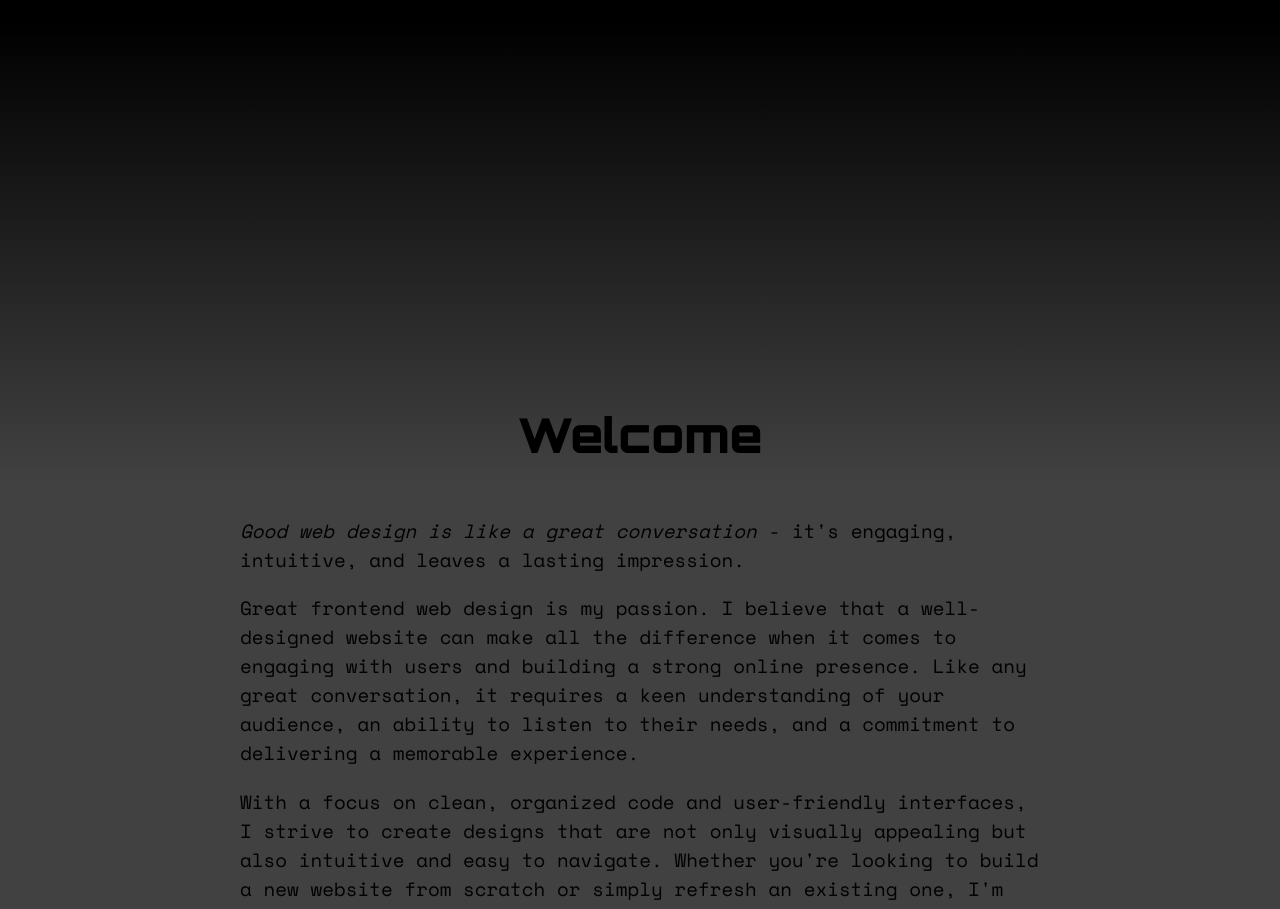
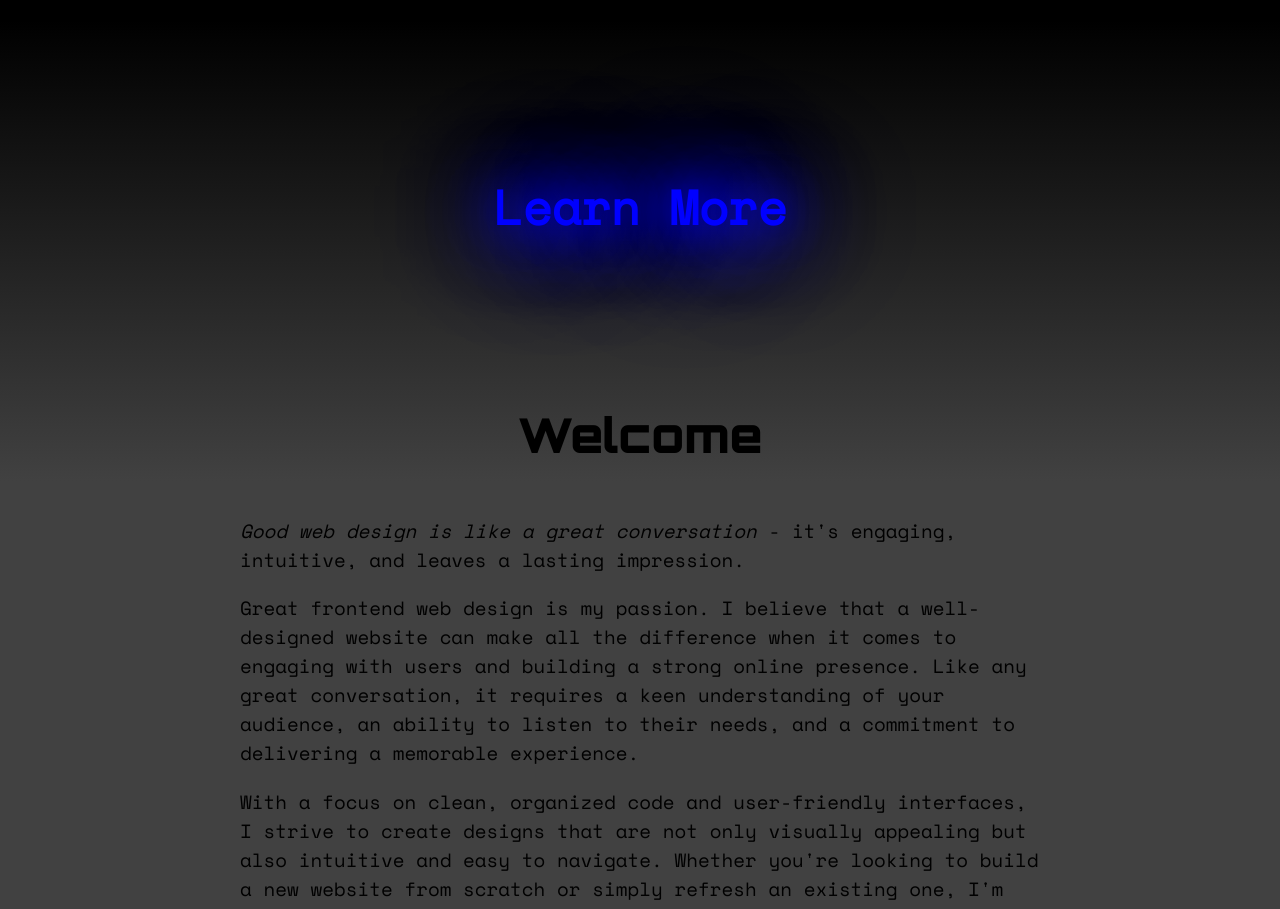
Before and after one commit to coleaniblett/Portfolio, a React (Create React App) app: page / in a window 1280 px wide. Shown: the part 780-1689 px from the top of the page. Built offline with nearby package versions, Linux system fonts and the light colour scheme.

Commit message:
add scroll button to hero

```diff
--- a/src/components/App/App.css
+++ b/src/components/App/App.css
@@ -1,3 +1,7 @@
+html {
+  scroll-behavior: smooth;
+}
+
 body {
   background-color: rgb(66, 65, 65);
 }
--- a/src/components/Hero/Hero.css
+++ b/src/components/Hero/Hero.css
@@ -4,6 +4,9 @@
   font-family: 'Space Mono', monospace;
   background-color: black;
   height: 100dvh;
+  display: flex;
+  flex-direction: column;
+  justify-content: space-between;
 }
 
 .hero-text-container {
@@ -36,6 +39,11 @@ h3, h1 span {
     0 0 92px blue,
     0 0 102px blue,
     0 0 151px blue;
+}
+
+.intro-link {
+  padding-bottom: 10%;
+  text-decoration: none;
 }
 
 /* X-small breakpoint */
--- a/src/components/Hero/Hero.tsx
+++ b/src/components/Hero/Hero.tsx
@@ -1,5 +1,6 @@
 import React from 'react';
 import './Hero.css';
+import RedDownArrow from '../../assets/RedDownArrow.png';
 
 export const Hero: React.FC = () => {
   return (
@@ -8,6 +9,9 @@ export const Hero: React.FC = () => {
         <h1>C<span>ol</span>e <span>Ni</span>ble<span>tt</span></h1>
         <h3>Frontend <span>Developer</span></h3>
       </div>
+      <a href="#intro-title" className="intro-link">
+        <h3>Learn More</h3>
+      </a>
     </div>
   );
 }
--- a/src/components/Intro/Intro.tsx
+++ b/src/components/Intro/Intro.tsx
@@ -4,7 +4,7 @@ import './Intro.css';
 export const Intro: React.FC = () => {
   return (
     <div className="intro">
-      <div className="intro-text-container">
+      <div className="intro-text-container" id="intro-title">
         <h6>Welcome</h6>
         <p><em>Good web design is like a great conversation</em> - it's
           engaging, intuitive, and leaves a lasting impression.</p>
```
